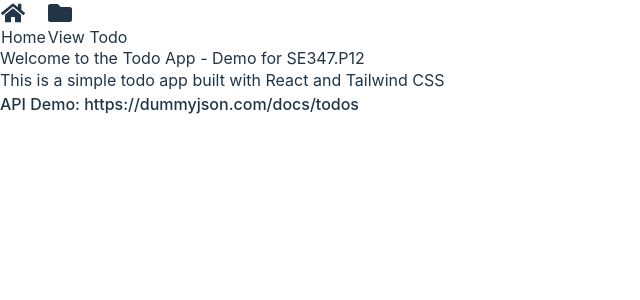
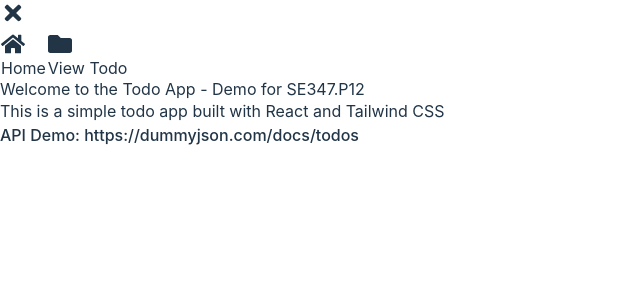
Before and after one commit to TriKhaiLe/Todo-web, a React (Vite) app in the folder vite-project/: page / in a window 1280 px wide. Shown: the top 300 px of the page, without its empty margins (0-640 px from the left). Built offline with nearby package versions, Linux system fonts and the light colour scheme.

Commit message:
add header

```diff
--- a/vite-project/src/App.jsx
+++ b/vite-project/src/App.jsx
@@ -2,15 +2,31 @@ import { useState } from 'react';
 import Navbar from './components/Navbar.jsx';
 import Home from './components/Home.jsx';
 import ViewTodo from './components/ViewTodo.jsx';
+import { FaBars, FaTimes } from 'react-icons/fa';
 
 function App() {
   const [view, setView] = useState('home');
+  const [isNavbarVisible, setIsNavbarVisible] = useState(true);
+
+  const toggleNavbar = () => setIsNavbarVisible(!isNavbarVisible);
 
   return (
-    <div className="flex">
-      <Navbar setView={setView} />
-      <div className="w-full p-8">
-        {view === 'home' ? <Home /> : <ViewTodo />}
+    <div className="flex flex-col h-screen">
+      {/* Header */}
+      <header className="w-full bg-gray-800 text-white p-4 flex items-center">
+        <button onClick={toggleNavbar} className="text-white mr-4">
+          {isNavbarVisible ? <FaTimes size={24} /> : <FaBars size={24} />}
+        </button>
+      </header>
+
+      <div className="flex flex-1">
+        {/* Navbar */}
+        <Navbar setView={setView} isVisible={isNavbarVisible} />
+
+        {/* Main content */}
+        <div className="flex-1 p-8">
+          {view === 'home' ? <Home /> : <ViewTodo />}
+        </div>
       </div>
     </div>
   );
```
